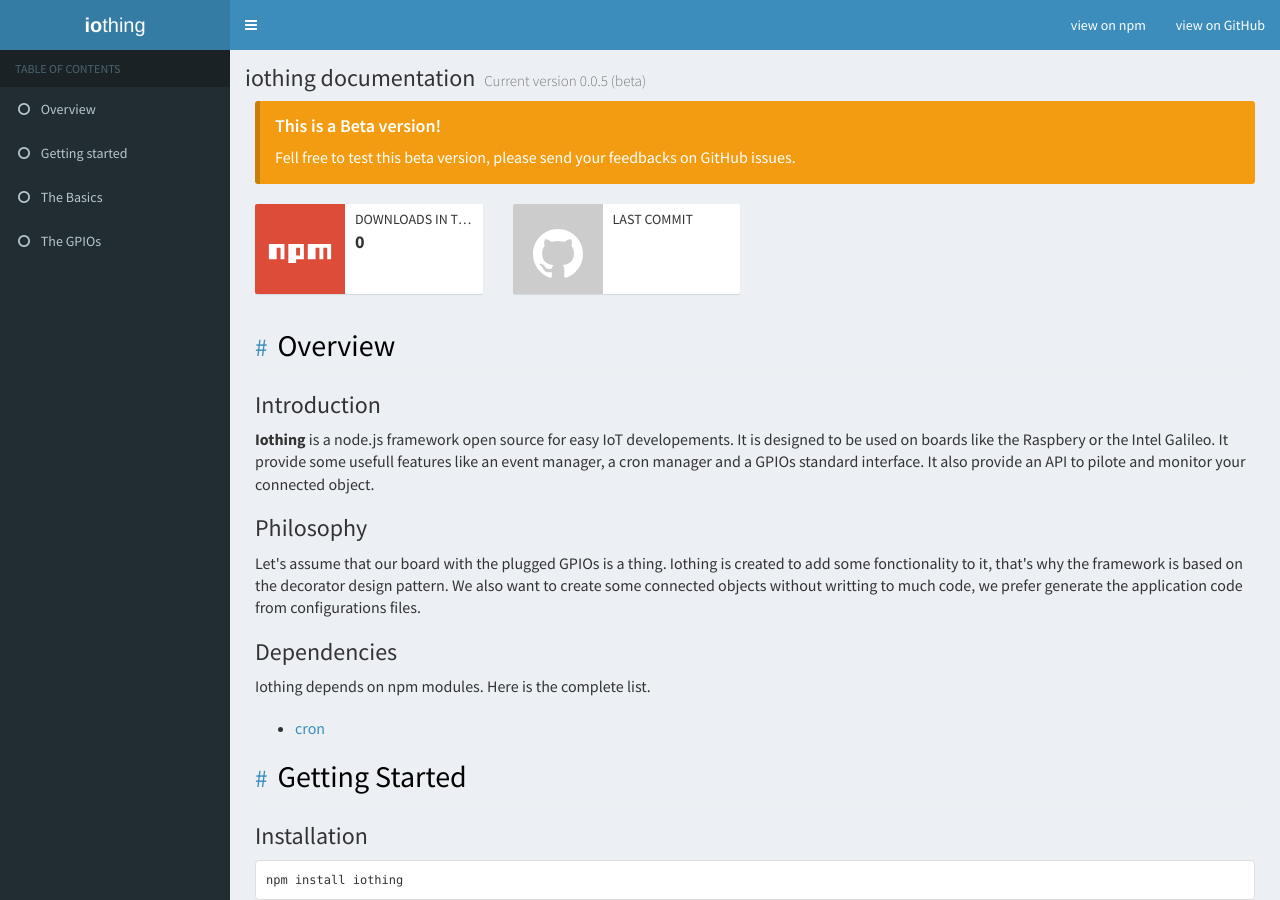
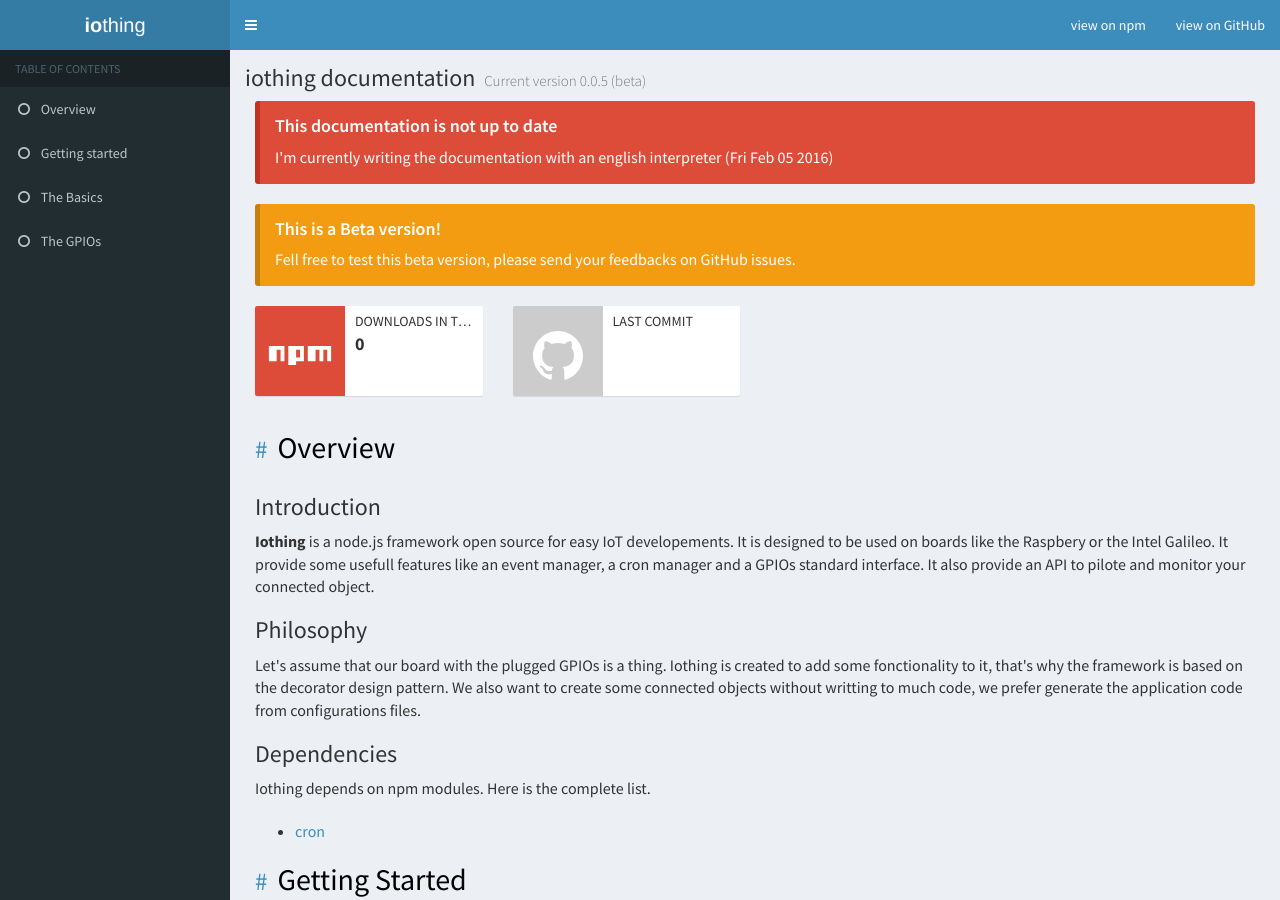
Before and after one commit to rflavien/rflavien.github.io, a Jekyll site: the page iothing.html, which Jekyll copies as it is, in a window 1280 px wide and 900 px high. Built offline with Jekyll 4.4.1, drawn with Linux system fonts in a browser that asks for light colours; nearby versions of some CDN libraries.

Commit message:
upd iothing doc

```diff
--- a/iothing.html
+++ b/iothing.html
@@ -106,6 +106,12 @@
 
         <!-- Main content -->
         <div class="content body">
+            <div class="callout callout-danger lead">
+              <h4>This documentation is not up to date</h4>
+              <p>
+                I'm currently writing the documentation with an english interpreter (Fri Feb 05 2016)
+              </p>
+            </div>
             <div class="callout callout-warning lead">
               <h4>This is a Beta version!</h4>
               <p>
```
